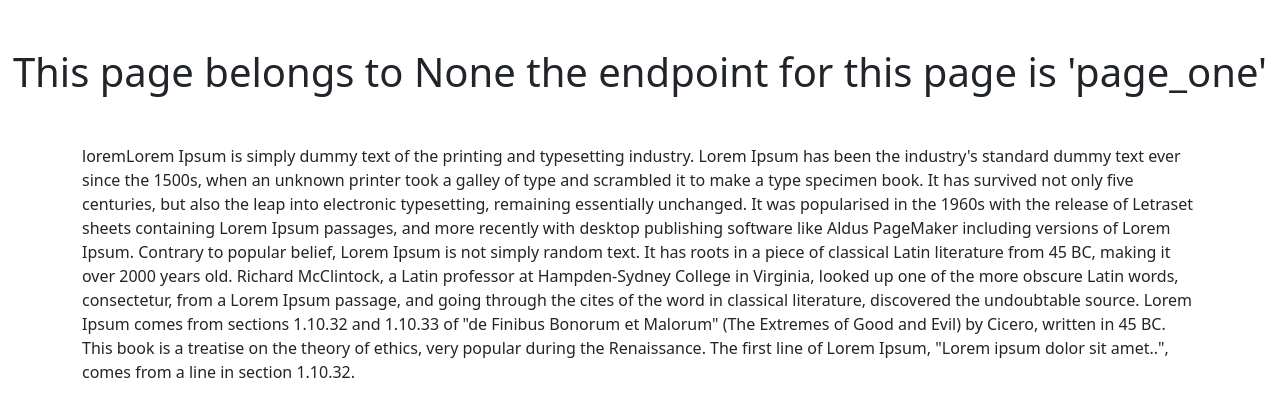
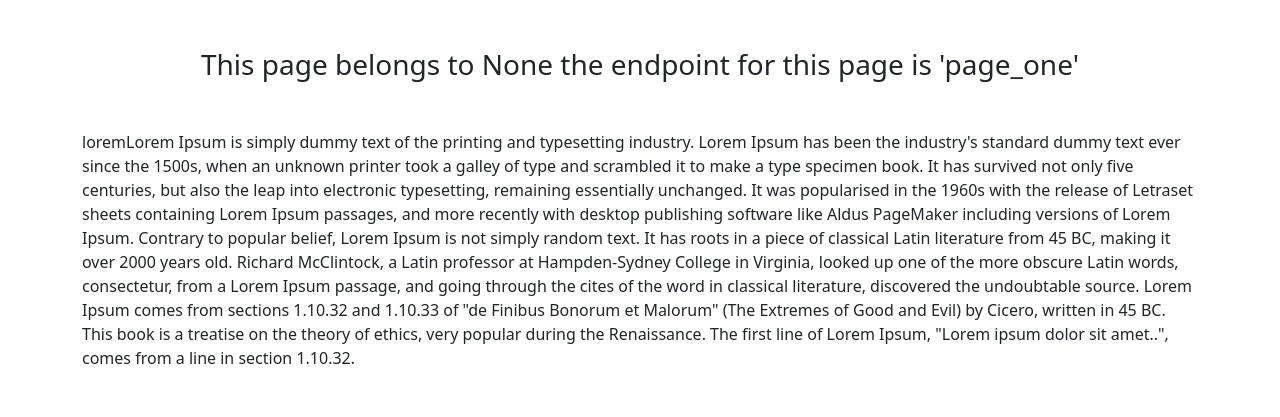
Before and after one commit to NidhinMahendran/Handson_Practice, a Flask app: page /page_one in a window 1280 px wide. Shown: the top 417 px of the page. Run offline with Flask 2, Linux system fonts and the light colour scheme; some libraries are stand-ins or nearby versions.

Commit message:
Update render_nidhin_content.html

```diff
--- a/handson_1/blueprint/render_page/templates/page/render_nidhin_content.html
+++ b/handson_1/blueprint/render_page/templates/page/render_nidhin_content.html
@@ -6,7 +6,7 @@
         <script src="https://cdn.jsdelivr.net/npm/bootstrap@5.1.3/dist/js/bootstrap.min.js" integrity="sha384-QJHtvGhmr9XOIpI6YVutG+2QOK9T+ZnN4kzFN1RtK3zEFEIsxhlmWl5/YESvpZ13" crossorigin="anonymous"></script>
     </head>
     <body>
-        <h1 class="text-center mt-5">This page belongs to {{text}} the endpoint for this page is 'page_one'</h1>
+        <h1 class="text-center mt-5 fs-3 text">This page belongs to {{text}} the endpoint for this page is 'page_one'</h1>
         <div class="container mt-5">
             loremLorem Ipsum is simply dummy text of the printing and typesetting industry. Lorem Ipsum has been the industry's standard dummy text ever since the 1500s, when an unknown printer took a galley of type and scrambled it to make a type specimen book. It has survived not only five centuries, but also the leap into electronic typesetting, remaining essentially unchanged. It was popularised in the 1960s with the release of Letraset sheets containing Lorem Ipsum passages, and more recently with desktop publishing software like Aldus PageMaker including versions of Lorem Ipsum.
             Contrary to popular belief, Lorem Ipsum is not simply random text. It has roots in a piece of classical Latin literature from 45 BC, making it over 2000 years old. Richard McClintock, a Latin professor at Hampden-Sydney College in Virginia, looked up one of the more obscure Latin words, consectetur, from a Lorem Ipsum passage, and going through the cites of the word in classical literature, discovered the undoubtable source. Lorem Ipsum comes from sections 1.10.32 and 1.10.33 of "de Finibus Bonorum et Malorum" (The Extremes of Good and Evil) by Cicero, written in 45 BC. This book is a treatise on the theory of ethics, very popular during the Renaissance. The first line of Lorem Ipsum, "Lorem ipsum dolor sit amet..", comes from a line in section 1.10.32.
```
